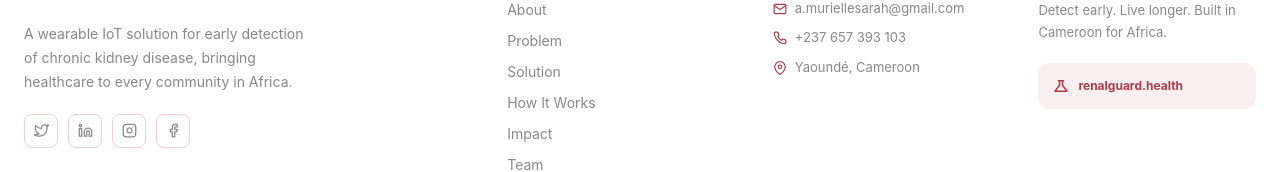
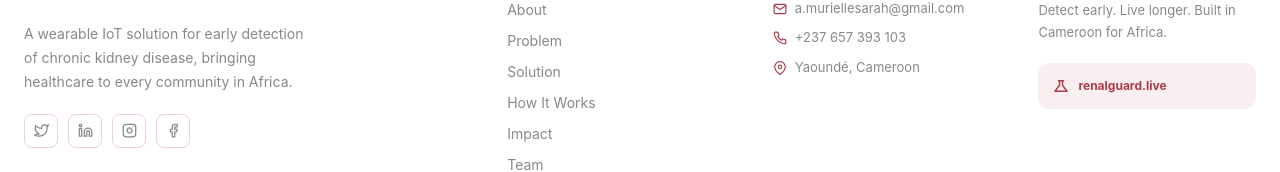
Before and after one commit to SMurielle/renalguard-website, a React (Create React App) app: page / in a window 1280 px wide. Shown: the part 6812-6984 px from the top of the page. Built offline with nearby package versions, Linux system fonts and the light colour scheme.

Commit message:
Fix build - clear test file

```diff
--- a/src/App.js
+++ b/src/App.js
@@ -1029,7 +1029,7 @@ function Footer({ t, isDark, lang, logoVersion }) {
             <div style={{marginTop:'20px',backgroundColor:t.accentLight,borderRadius:'12px',padding:'14px'}}>
               <div style={{display:'flex',alignItems:'center',gap:'8px'}}>
                 <MdOutlineScience size={18} color={t.accent}/>
-                <span style={{color:t.accent,fontSize:'12px',fontWeight:'700'}}>renalguard.health</span>
+                <span style={{color:t.accent,fontSize:'12px',fontWeight:'700'}}>renalguard.live</span>
               </div>
             </div>
           </div>
```
Also changed, not shown: 1 other file (tests, documents, lock files or other folders).
